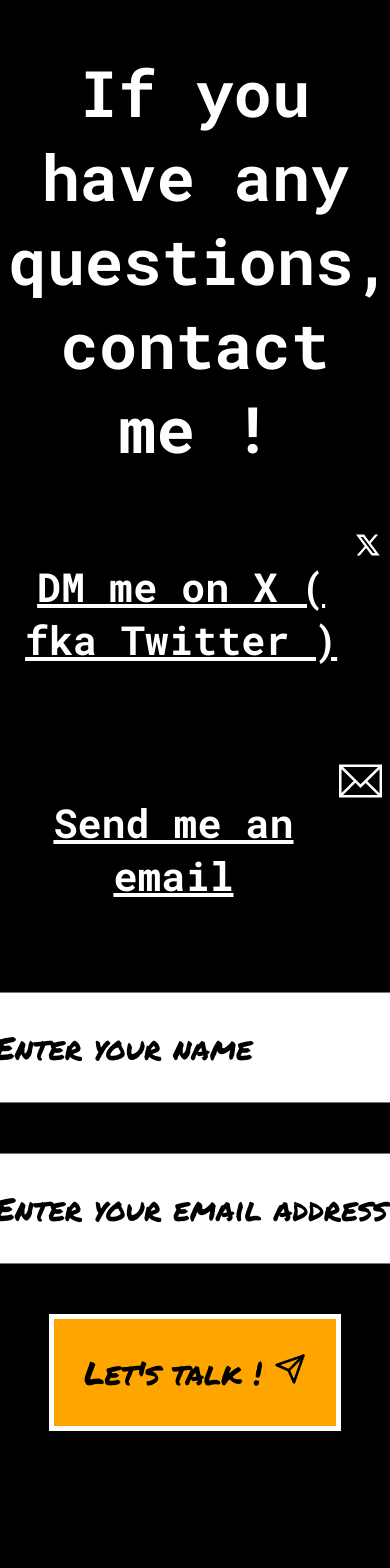
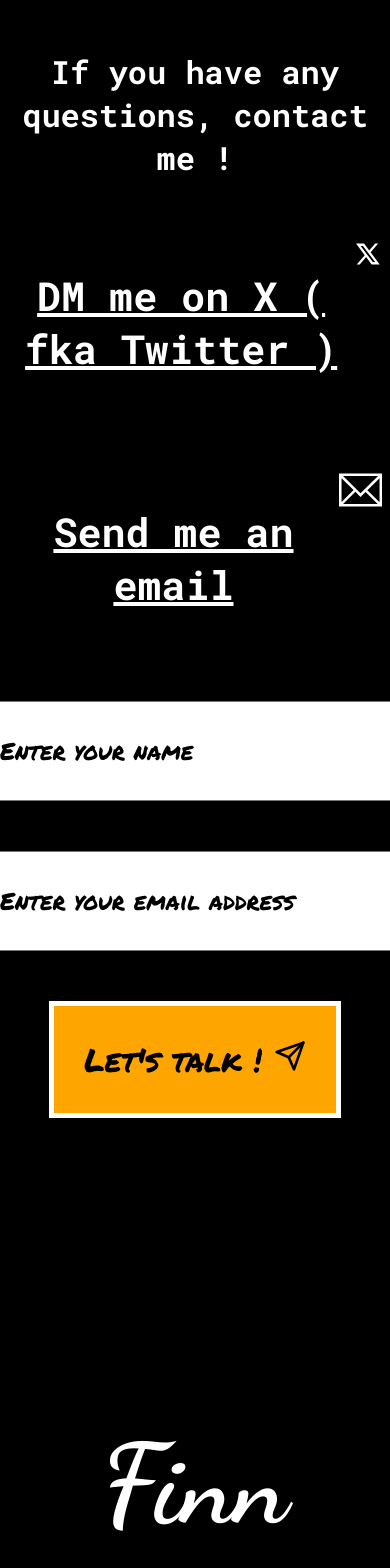
Before and after one commit to sudofinn/finnguha, a Next.js app: page /contact in a window 390 px wide. Shown: the top 1568 px of the page. Built offline with nearby package versions, Linux system fonts and the light colour scheme.

Commit message:
Made /contact responsive

```diff
--- a/app/contact/page.module.css
+++ b/app/contact/page.module.css
@@ -114,10 +114,15 @@
   .form >input  {
      max-width:600px;
   }
+  .primary >h1 {
+    font-size:2rem;
+  }
 }
 
 @media(max-width:600px) {
   .form >input {
-    width:400px;
+    max-width:350px;
+    margin-left:10px;
+    font-size:1.5rem;
   }
 }
--- a/app/contact/page.tsx
+++ b/app/contact/page.tsx
@@ -36,14 +36,14 @@ const page = () => {
         </div>
         </Link>
 
-        <div className={styles.form}>
+        <form className={styles.form}>
 		<input type="email" className={permanent_marker.className}  placeholder="Enter your name" />
 		<input type="email" className={permanent_marker.className}  placeholder="Enter your email address" />
 
     <div className={styles.form2}>
 		<button type="button" className={permanent_marker.className}>Let&apos;s talk ! <FiSend /></button>
     </div>
-	</div>
+	</form>
 
   <Footer />
 
```
